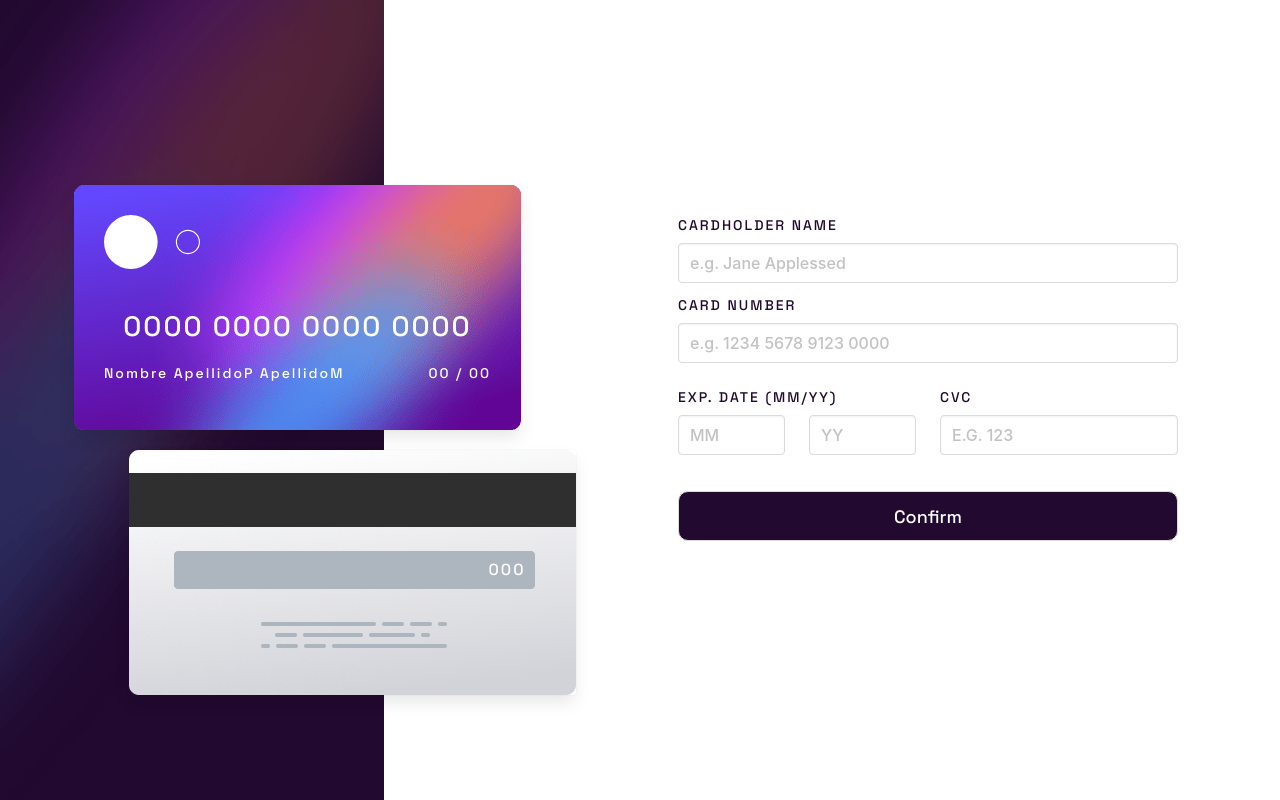
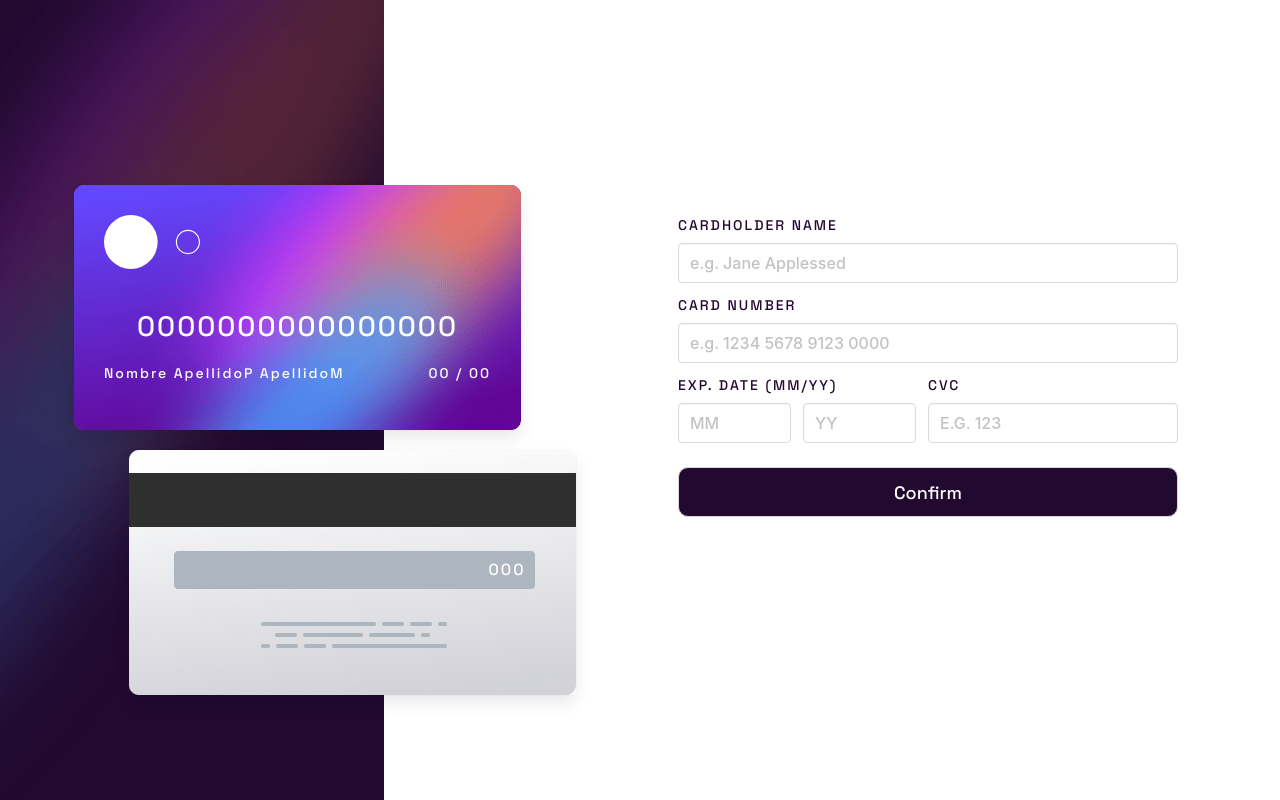
Before and after one commit to irontrooper7/interactive-card-details, a Next.js app: page / in a window 1280 px wide. Built offline with nearby package versions, Linux system fonts and the light colour scheme.

Commit message:
[mod] spaces and value changes

```diff
--- a/src/components/Card.jsx
+++ b/src/components/Card.jsx
@@ -5,8 +5,8 @@ export default function Card({name, number, month, year, cvc, type}) {
                 <figure className="image is-96x96">
                     <img src="/assets/card-logo.svg" />
                 </figure>
-                {/* <h3>{number ? number.slice(0, 16) : '0000000000000000'}</h3> */}
-                <h3>0000 0000 0000 0000</h3>
+                <h3>{number ? number.slice(0, 16) : '0000000000000000'}</h3>
+                {/* <h3>0000 0000 0000 0000</h3> */}
                 <div className='is-flex is-align-items-center is-justify-content-space-between'>
                     <p>{name ? name : 'Nombre ApellidoP ApellidoM'}</p>
                     <p>{month ? month.slice(0, 2) : '00'} / {year ? year.slice(0, 2) : '00'}</p>
--- a/src/components/Form.js
+++ b/src/components/Form.js
@@ -16,12 +16,12 @@ const DataUserCardSchema = Yup.object().shape({
 		.matches(/^[0-9]+$/, 'Solo se permiten números')
 		.max(2, 'El mes de vencimiento debe tener mínimo 2 digitos')
 		.max(2, 'El mes de vencimiento debe tener máximo 2 digitos')
-		.required('Por favor ingresa un mes'),
+		.required('Por favor ingresa la fecha de expiración'),
 	userCardYear: Yup.string()
 		.matches(/^[0-9]+$/, 'Solo se permiten números')
 		.max(2, 'El año de vencimiento debe tener mínimo 2 digitos')
 		.max(2, 'El año de vencimiento debe tener máximo 2 digitos')
-		.required('Por favor ingresa un año'),
+		.required('Por favor ingresa la fecha de expiración'),
 	userCardCVV: Yup.string()
 		.matches(/^[0-9]+$/, 'Solo se permiten números')
 		.min(3, 'Tu código CVC debe tener 3 3 digitos')
@@ -38,26 +38,6 @@ export default function SubmitForm() {
 	const [cardYear, setCardYear] = useState('00');
     const [cardCVC, setCardCVC] = useState('000');
 
-	// const cardNameHandleChange = (event) => {
-	// 	setCardName(event.target.value);
-	// };
-
-	// const cardNumberHandleChange = (event) => {
-	// 	setCardNumber(event.target.value);
-	// };
-
-	// const cardMonthHandleChange = (event) => {
-	// 	setCardMonth(event.target.value);
-	// };
-
-	// const cardYearHandleChange = (event) => {
-	// 	setCardYear(event.target.value);
-	// };
-
-	// const cardCVCHandleChange = (event) => {
-	// 	setCardCVC(event.target.value);
-	// };
-
 	return (
 		<div className='form-container columns is-gapless'>
 			<div className='column is-6'>
@@ -65,10 +45,10 @@ export default function SubmitForm() {
 					<Card cvc={cardCVC}/>
 					<Card
 						type='front-card'
-						// number={cardNumber}
-						// name={cardName}
-						// month={cardMonth}
-						// year={cardYear}
+						name={cardName}
+						number={cardNumber}
+						month={cardMonth}
+						year={cardYear}
 					/>
 				</div>
 			</div>
@@ -89,37 +69,66 @@ export default function SubmitForm() {
 									<div className='field'>
 										<label className='label'>CARDHOLDER NAME</label>
 										<div className='control'>
-											<Field className="input" name="userCardName" placeholder="e.g. Jane Applessed"/>
+											<Field
+												className="input"
+												name="userCardName"
+												placeholder="e.g. Jane Applessed"
+												onKeyUp={(e) => setCardName(e.target.value)}
+											/>
 										</div>
-										{errors.userCardName && touched.userCardName ? ( <p className="help is-danger">{errors.userCardName}</p> ) : null}
+										{errors.userCardName && touched.userCardName ? ( <p className="help is-danger mb-0">{errors.userCardName}</p> ) : null}
 									</div>
 									<div className='field'>
 										<label className='label'>CARD NUMBER</label>
 										<div className='control'>
-											<Field className="input" name="userCardNumber" placeholder="e.g. 1234 5678 9123 0000"/>
+											<Field
+												className="input"
+												name="userCardNumber"
+												placeholder="e.g. 1234 5678 9123 0000"
+												maxLength='16'
+												onKeyUp={(e) => setCardNumber(e.target.value)}
+											/>
 										</div>
-										{errors.userCardNumber && touched.userCardNumber ? ( <p className="help is-danger">{errors.userCardNumber}</p> ) : null}
+										{errors.userCardNumber && touched.userCardNumber ? ( <p className="help is-danger mb-0">{errors.userCardNumber}</p> ) : null}
 									</div>
-									<div className='columns mt-3'>
-										<div className='column is-6 field'>
+									<div className='columns my-3 mx-0'>
+										<div className='column is-6 field p-0'>
 											<label className='label'>EXP. DATE (MM/YY)</label>
-											<div className='columns'>
-												<div className='column is-6 control'>
-													<Field className="input" name="userCardMonth" placeholder="MM"/>
+											<div className='columns m-0'>
+												<div className='column is-6 control pt-0 pb-0 pl-0 pr-3'>
+													<Field
+														className="input"
+														name="userCardMonth"
+														placeholder="MM"
+														maxLength='2'
+														onKeyUp={(e) => setCardMonth(e.target.value)}
+													/>
 												</div>
-												<div className='column is-6 control'>
-													<Field className="input" name="userCardYear" placeholder="YY"/>
+												<div className='column is-6 control pt-0 pb-0 pl-0 pr-3'>
+													<Field
+														className="input"
+														name="userCardYear"
+														placeholder="YY"
+														maxLength='2'
+														onKeyUp={(e) => setCardYear(e.target.value)}
+													/>
 												</div>
 											</div>
-											{errors.userCardMonth && touched.userCardMonth ? ( <p className="help is-danger">{errors.userCardMonth}</p> ) : null}
-											{errors.userCardYear && touched.userCardYear ? ( <p className="help is-danger">{errors.userCardYear}</p> ) : null}
+											{errors.userCardMonth || errors.userCardYear && touched.userCardMonth || touched.userCardYear ? ( <p className="help is-danger mb-0">{errors.userCardMonth}</p> ) : null}
+											{/* {errors.userCardYear && touched.userCardYear ? ( <p className="help is-danger mb-0">{errors.userCardYear}</p> ) : null} */}
 										</div>
-										<div className='column is-6 field'>
+										<div className='column is-6 field p-0'>
 											<label className='label'>CVC</label>
 											<div className='control'>
-												<Field className="input" name="userCardCVV" placeholder="E.G. 123"/>
+												<Field
+													className="input"
+													name="userCardCVV"
+													placeholder="E.G. 123"
+													maxLength='3'
+													onKeyUp={(e) => setCardCVC(e.target.value)}
+												/>
 											</div>
-											{errors.userCardCVV && touched.userCardCVV ? ( <p className="help is-danger">{errors.userCardCVV}</p> ) : null}
+											{errors.userCardCVV && touched.userCardCVV ? ( <p className="help is-danger mb-0">{errors.userCardCVV}</p> ) : null}
 										</div>
 									</div>
 									<div className='field submit-field m-0'>
```
